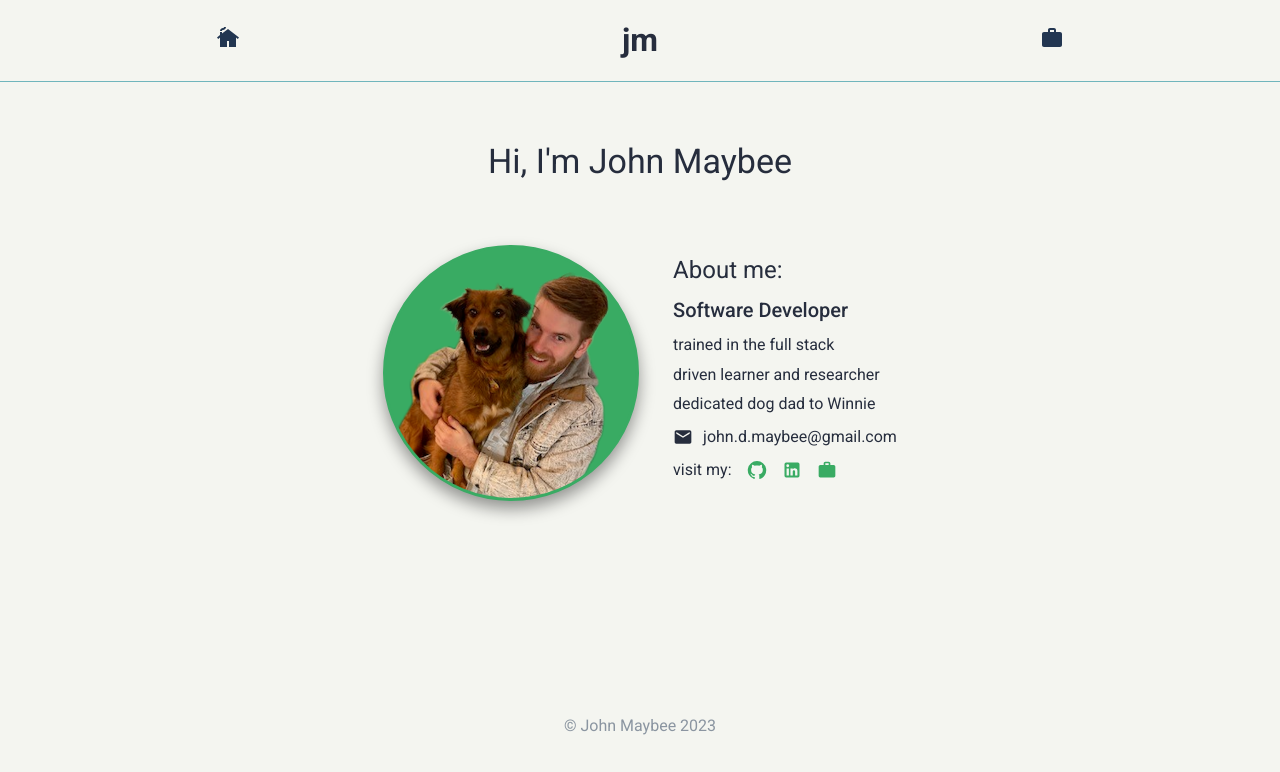
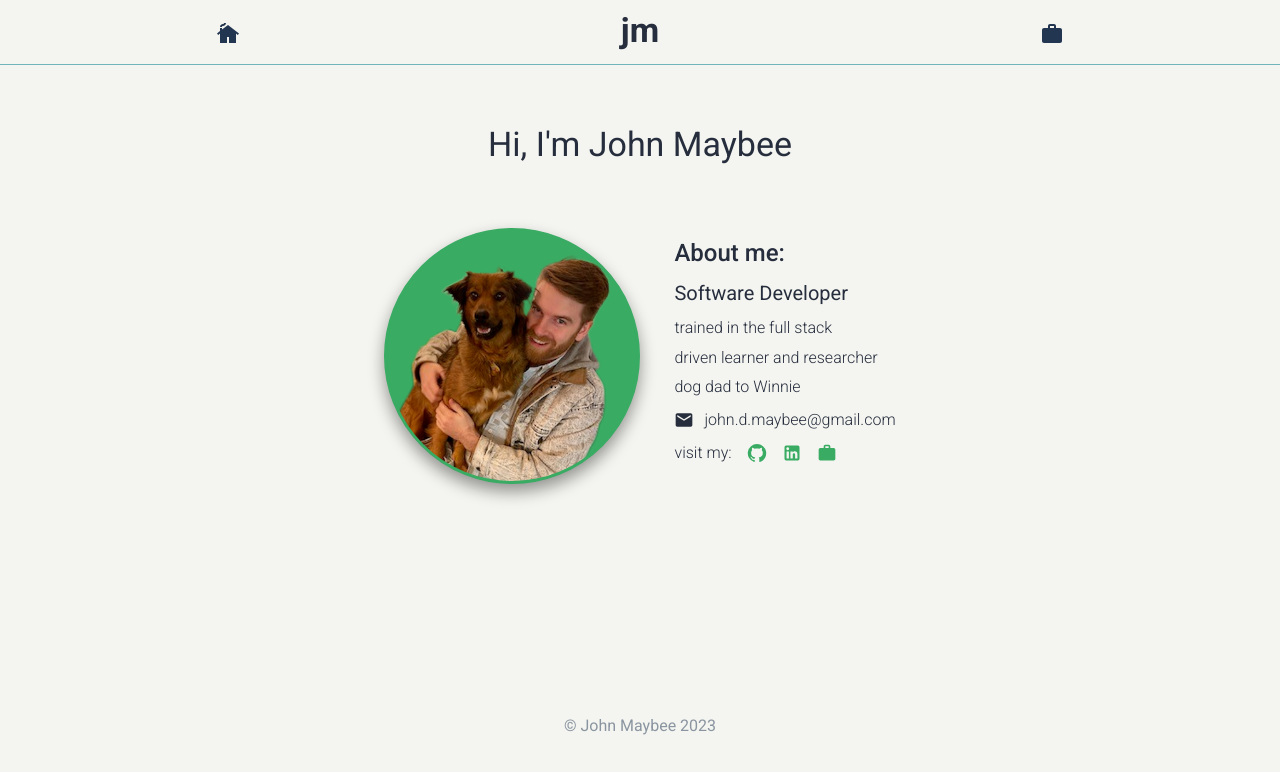
Before and after one commit to john-maybee/portfolio, a React (Create React App) app: page /#/home in a window 1280 px wide. Shown: the top 772 px of the page. Built offline with nearby package versions, Linux system fonts and the light colour scheme.

Commit message:
Updated the Typography on both Nav.jsx and the AboutPage.jsx. Then the font weights were updated on the HomePage.jsx.

```diff
--- a/src/components/AboutPage/AboutPage.jsx
+++ b/src/components/AboutPage/AboutPage.jsx
@@ -1,13 +1,29 @@
 import React from 'react';
 import firstpage from './firstpage.png';
 import secondpage from './secondpage.png';
+import { createTheme, ThemeProvider } from '@mui/material/styles';
+import Typography from '@mui/material/Typography';
+import '@fontsource/roboto/300.css';
+import '@fontsource/roboto/400.css';
+import '@fontsource/roboto/500.css';
+import '@fontsource/roboto/700.css';
+
+const theme = createTheme({
+  typography: {
+    fontFamily: [
+      'Roboto',
+    ],
+  }
+});
 
 function AboutPage() {
   return (
-    <div className="container">
-      <div className="headerContainer">
-          <h2>My Resumé</h2>
-      </div>
+    <ThemeProvider theme={theme}>
+      <div className="aboutContainer">
+        <br />
+        <div className="headerContainer">
+          <Typography variant="h4" gutterBottom>My Resumé</Typography>
+        </div>
         <div className="resumeContainer">
           <div className="firstPageContainer">
             <a className="firstPageContainer" href='https://docs.google.com/document/d/1qkkafUKsDeeOftLImxXUNycmCfqZHXP2vlTfc4Gl3F0/edit?usp=sharing' id="resumeLink">
@@ -20,8 +36,8 @@ function AboutPage() {
             </a>
           </div>
         </div>
-
-    </div>
+      </div>
+    </ThemeProvider>
   );
 }
 
--- a/src/components/App/App.css
+++ b/src/components/App/App.css
@@ -41,6 +41,7 @@ Nav Treatment
   border-bottom: 1px solid #70B5BC;
   padding-right: 20px;
   padding-left: 20px;
+  padding-top: 10px;
 }
 
 .navLink{
@@ -58,6 +59,13 @@ Container Treatment
 -------------------------------------------------------------------------------- */
 
 .container{
+  padding-top: 30px;
+  display: flex;
+  flex-direction: column;
+  align-items: center;
+}
+
+.aboutContainer{
   padding-top: 30px;
   display: flex;
   flex-direction: column;
--- a/src/components/HomePage/HomePage.jsx
+++ b/src/components/HomePage/HomePage.jsx
@@ -32,16 +32,16 @@ function HomePage() {
                         <img className='selfImg' src={self} alt='image of John Maybee' />
                     </div>
                     <div className="introContainer">
-                        <Typography variant="h5" gutterBottom>About me:</Typography>
-                        <Typography variant="h6" gutterBottom>Software Developer</Typography>
-                        <Typography variant="body1" gutterBottom>trained in the full stack</Typography>
-                        <Typography variant="body1" gutterBottom>driven learner and researcher</Typography>
-                        <Typography variant="body1" gutterBottom>dedicated dog dad to Winnie</Typography>
-                        <Typography variant="body1" gutterBottom>
+                        <Typography variant="h5" fontWeight={500} gutterBottom>About me:</Typography>
+                        <Typography variant="h6" fontWeight={400} gutterBottom>Software Developer</Typography>
+                        <Typography variant="body1" fontWeight={300} gutterBottom>trained in the full stack</Typography>
+                        <Typography variant="body1" fontWeight={300} gutterBottom>driven learner and researcher</Typography>
+                        <Typography variant="body1" fontWeight={300} gutterBottom>dog dad to Winnie</Typography>
+                        <Typography variant="body1" fontWeight={300} gutterBottom>
                             <Email className='icon' fontSize="small" sx={{color: '#262D3D'}}/>
                             john.d.maybee@gmail.com
                         </Typography>
-                        <Typography variant="body1" gutterBottom>visit my:
+                        <Typography variant="body1" fontWeight={300} gutterBottom>visit my:
                             <a href='https://github.com/john-maybee'id='github link'>
                                 <Tooltip title="Link to John's GitHub" arrow>
                                     <GitHub className='githubIcon' fontSize="small" sx={{color: '#39AB63'}} />
--- a/src/components/Nav/Nav.jsx
+++ b/src/components/Nav/Nav.jsx
@@ -1,11 +1,26 @@
 import React from "react";
 import { Link } from "react-router-dom";
 import { Work, Cottage } from "@mui/icons-material";
-import { Tooltip, Divider } from "@mui/material";
+import { Tooltip } from "@mui/material";
+import { createTheme, ThemeProvider } from '@mui/material/styles';
+import Typography from '@mui/material/Typography';
+import '@fontsource/roboto/300.css';
+import '@fontsource/roboto/400.css';
+import '@fontsource/roboto/500.css';
+import '@fontsource/roboto/700.css';
+
+const theme = createTheme({
+  typography: {
+    fontFamily: [
+      'Roboto',
+    ],
+  }
+});
 
 
 function Nav() {
     return(
+        <ThemeProvider theme={theme}>
             <div className="navContainer">
                 <Tooltip title="Home" arrow>
                     <Link className="navLink" to="/home" >
@@ -13,7 +28,7 @@ function Nav() {
                     </Link>
                 </Tooltip>
                 {/* <Divider orientation="vertical" variant="middle" flexItem /> */}
-            <h1>jm</h1>
+                <Typography variant="h4" fontWeight={700} gutterBottom>jm</Typography>
                 {/* <Divider orientation="vertical" variant="middle" flexItem /> */}
                 <Tooltip title="Resumé" arrow>
                     <Link className="navLink" to="/about" >
@@ -21,6 +36,7 @@ function Nav() {
                     </Link>
                 </Tooltip>
             </div>
+        </ThemeProvider>
     )
 }
 
```
Lines whose indentation alone changed are shown as unchanged.
